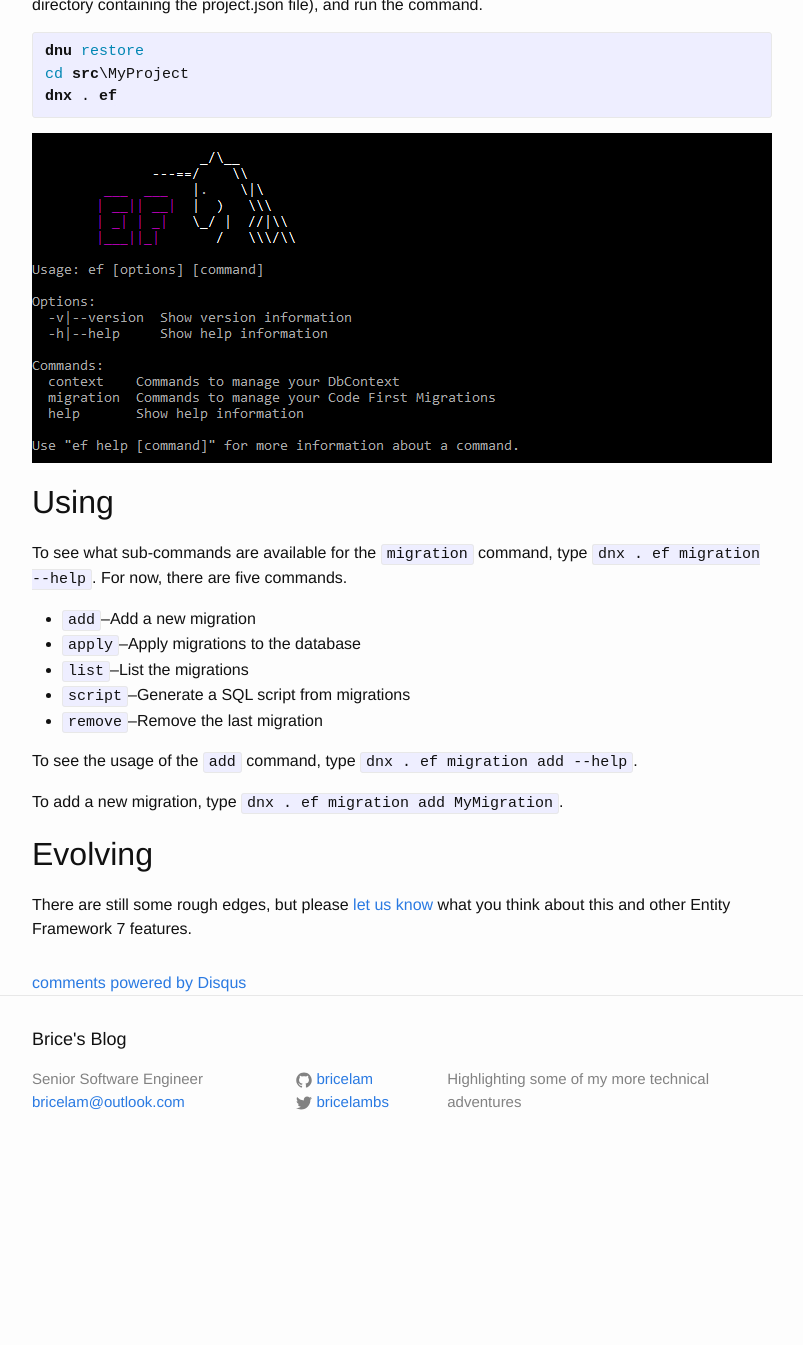
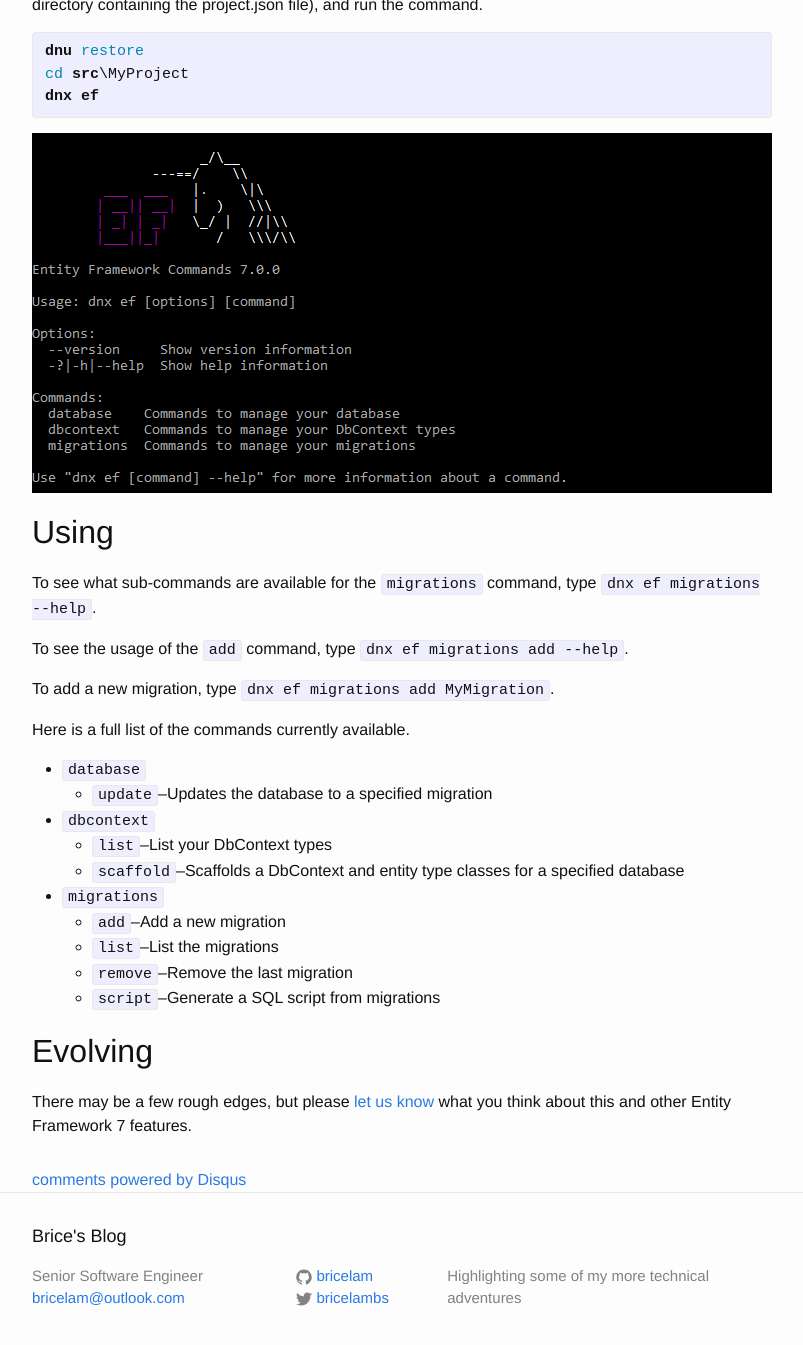
Before and after one commit to bricelam/bricelam.github.io, a Jekyll site: the page built from _posts/2014-09-14-migrations-on-k.md, in a window 1280 px wide and 1400 px high, scrolled down 753 px. Shown: the top 1345 px of the window, without its empty margins (238-1041 px from the left). Built offline with Jekyll 4.4.1, drawn with Linux system fonts in a browser that asks for light colours; comment, search, counter and statistics services are not loaded; before the commit the page ends 1956 px from its top, so only the background shows below that.

Commit message:
Update "EF7 Migrations: DNX Commands"

```diff
--- a/_posts/2014-09-14-migrations-on-k.md
+++ b/_posts/2014-09-14-migrations-on-k.md
@@ -33,29 +33,35 @@ containing the project.json file), and run the command.
 {% highlight bat %}
 dnu restore
 cd src\MyProject
-dnx . ef
+dnx ef
 {% endhighlight %}
 
 ![Migrations ASP.NET Commands]({{ "/attachments/EFCommands.png" | prepend: site.baseurl | prepend: site.url }})
 
 Using
 =====
-To see what sub-commands are available for the `migration` command, type `dnx . ef migration --help`. For now, there are five
-commands.
+To see what sub-commands are available for the `migrations` command, type `dnx ef migrations --help`.
 
-* `add`--Add a new migration
-* `apply`--Apply migrations to the database
-* `list`--List the migrations
-* `script`--Generate a SQL script from migrations
-* `remove`--Remove the last migration
+To see the usage of the `add` command, type `dnx ef migrations add --help`.
 
-To see the usage of the `add` command, type `dnx . ef migration add --help`.
+To add a new migration, type `dnx ef migrations add MyMigration`.
 
-To add a new migration, type `dnx . ef migration add MyMigration`.
+Here is a full list of the commands currently available.
+
+* `database`
+    * `update`--Updates the database to a specified migration
+* `dbcontext`
+    * `list`--List your DbContext types
+    * `scaffold`--Scaffolds a DbContext and entity type classes for a specified database
+* `migrations`
+    * `add`--Add a new migration
+    * `list`--List the migrations
+    * `remove`--Remove the last migration
+    * `script`--Generate a SQL script from migrations
 
 Evolving
 ========
-There are still some rough edges, but please [let us know][4] what you think about this and other Entity Framework 7 features.
+There may be a few rough edges, but please [let us know][4] what you think about this and other Entity Framework 7 features.
 
 
   [1]: http://blogs.msdn.com/b/adonet/archive/2014/05/19/ef7-new-platforms-new-data-stores.aspx
```
Also changed, not shown: attachments/EFCommands.png.
